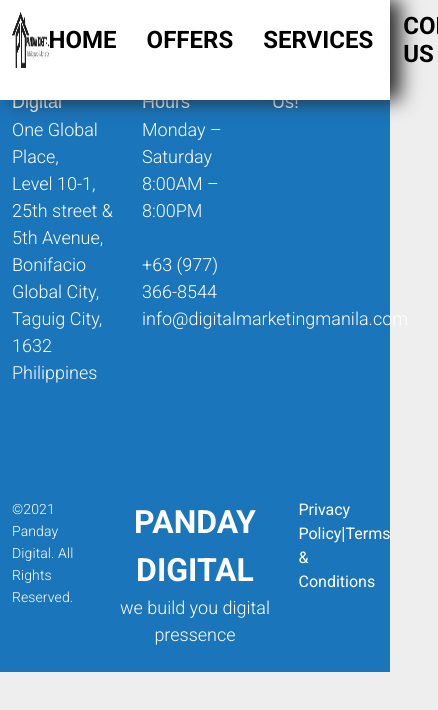
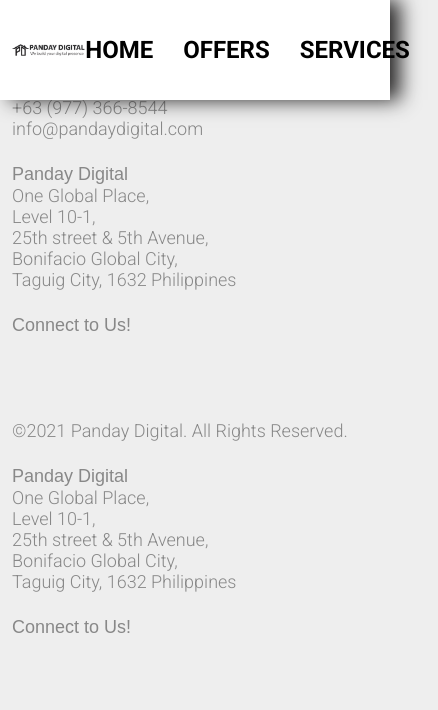
Before and after one commit to Code-Redstone/Panday-digital, a Nuxt app: page /article in a window 390 px wide. Shown: the top 710 px of the page, 438 px wide, since content can reach past the window. Built offline with nearby package versions, Linux system fonts and the light colour scheme.

Commit message:
Change homepage contents

```diff
--- a/components/Footer.vue
+++ b/components/Footer.vue
@@ -1,10 +1,9 @@
 <template>
-<v-app id="app">
-    <v-main>
+    <v-main >
         <v-sheet
         max-width="100%"
         max-height="100%"
-        class="Footer-color"
+        class="Footer-color desktop-main"
         >
             <v-container>
                 <v-row>
@@ -97,21 +96,142 @@
                 </v-row>
             </v-container>
         </v-sheet>
+        <v-container  class="Mdn">
+            <v-row>
+                <v-col sm="4" cols="12">
+                    <p class="black--text font-weight-light">
+                        <b>Business Hours</b><br>
+                        Monday – Saturday<br>
+                        8:00AM – 8:00PM<br><br>
+
+                        +63 (977) 366-8544<br>
+                        info@pandaydigital.com
+                    </p>
+                </v-col>
+                <v-col sm="4" cols="12" >
+                    <p class="black--text font-weight-light">
+                        <strong>Panday Digital</strong><br>
+                        One Global Place,<br>
+                        Level 10-1,<br>
+                        25th street & 5th Avenue,<br>
+                        Bonifacio Global City,<br>
+                        Taguig City, 1632 Philippines
+                    </p>
+                </v-col>
+                <v-col sm="4" cols="12" class="">
+                    <v-container>
+                        <v-row>
+                            <p class="white--text mb-10 text-sm-h4 font-weight-light"><b>Connect to Us!</b></p>
+                        </v-row>
+                        <v-row class="d-flex">
+                        <v-img
+                        class="my-1"
+                        :src="require(`~/assets/resources/fb.png`)"
+                        max-height="50px"
+                        max-width="50px"
+                        >
+                        </v-img>
+                        <v-img
+                        class="my-1"
+                        :src="require(`~/assets/resources/twitter.png`)"
+                        max-height="50px"
+                        max-width="50px"
+                        >
+                        </v-img>
+                        <v-img
+                        class="my-1"
+                        :src="require(`~/assets/resources/in.png`)"
+                        max-height="50px"
+                        max-width="50px"
+                        >
+                        </v-img>
+                        </v-row>
+                    </v-container>
+                </v-col>
+            </v-row>
+                        <v-row>
+                <v-col sm="4" cols="12">
+                    <p class="black--text text-sm-h1 font-weight-light">
+                        ©2021 Panday Digital. All Rights Reserved.
+                    </p>
+                </v-col>
+                <v-col sm="4" cols="12" >
+                    <p class="black--text font-weight-light">
+                        <strong>Panday Digital</strong><br>
+                        One Global Place,<br>
+                        Level 10-1,<br>
+                        25th street & 5th Avenue,<br>
+                        Bonifacio Global City,<br>
+                        Taguig City, 1632 Philippines
+                    </p>
+                </v-col>
+                <v-col sm="4" cols="12" class="">
+                    <v-container>
+                        <v-row>
+                            <p class="white--text mb-10 text-sm-h4 font-weight-light"><b>Connect to Us!</b></p>
+                        </v-row>
+                        <v-row class="d-flex">
+                        <v-img
+                        class="my-1"
+                        :src="require(`~/assets/resources/fb.png`)"
+                        max-height="50px"
+                        max-width="50px"
+                        >
+                        </v-img>
+                        <v-img
+                        class="my-1"
+                        :src="require(`~/assets/resources/twitter.png`)"
+                        max-height="50px"
+                        max-width="50px"
+                        >
+                        </v-img>
+                        <v-img
+                        class="my-1"
+                        :src="require(`~/assets/resources/in.png`)"
+                        max-height="50px"
+                        max-width="50px"
+                        >
+                        </v-img>
+                        </v-row>
+                    </v-container>
+                </v-col>
+            </v-row>
+        </v-container>
     </v-main>
-</v-app>
+
 </template>
 
 <script>
+//:style="themecolor"
+import { mapState } from 'vuex'
 export default {
-
+    data() {
+        return {
+           //
+        }
+    },
+//    computed: {
+//        ...mapState({
+//            themecolor: (state) => state.themecolor
+//        })
+//    },
+//    mounted() {
+//        console.log(this.themecolor)
+//    }
 }
 </script>
 
 <style>
+.mb-10{
+    margin-bottom: 10px !important;
+}
+.my-1{
+    margin:0 1% !important;
+}
 .Footer-color.v-sheet {
-    background-color: #1b75bb !important;
     border-color: #FFFFFF !important;
     color: rgb(255 255 255) !important;
+     background: #1b75bb !important;
 }
 #app .v-application--wrap{
     min-height: 100% !important;
--- a/components/FullService.vue
+++ b/components/FullService.vue
@@ -3,7 +3,7 @@
         <v-row>
             <v-col cols="12">
                 <div class=" text-center Services-Font">
-                <h1 class="white--text font-weight-bold text-xl-h1 text-lg-h2 text-md-h3 text-sm-h2 py-8">Full Service Digital Marketing Agency</h1>
+                <h1 class="white--text font-weight-bold text-xl-h1 text-lg-h2 text-md-h3 text-sm-h2 py-8">FULL-SERVICE DIGITAL MARKETING FIRM</h1>
                 </div>
             </v-col>
             <v-col cols="4" sm="12" md="4" lg="4" xl="4" v-for="service in services" :key="service.id" >
@@ -28,18 +28,18 @@
 
                 {
                     id: 1,
-                    title: 'Embody A "No Filter" Identity',
-                    discription:' "Merlina and her Digital Marketing Manila team is very professional. She tells what needs to be done and manages the clients expectations. She delivers on timeand is ready to answer queries and explains her work. I am happy to have found the right team to work with on a long-term basis."'
+                    title: 'Take a "No Filter" Image',
+                    discription:'Panday Digital Marketing team is highly professional. They tell you what needs to be done and manage your expectations. She delivers on time and is always available to answer questions and explain her work. I’m glad I discovered the right team to work with on a long-term basis'
                 },
                 {
                     id: 2,
-                    title: 'Liberate The Widest Audience Reach',
-                    discription:'We are centered on executing well-planned campaigns based on our globally-proven strategies. Even the most innovative product will fail without maximizing a hyper-targeted market. Rely on our calibre to assess patterns and to attain powerful audience links for your brand’s.'
+                    title: 'Reach Out to the Largest Audience',
+                    discription:'Our focus is on executing well-thought-out campaigns based on our globally proven methodologies. Without a hyper-targeted market, even the most innovative product would fail. Rely on our expertise to spot trends and create strong audience connections for your company.'
                 },
                 {
                     id: 3,
-                    title: 'Revolutionize With Successes',
-                    discription:'Skip the trial and error. Let’s focus on materializing your efforts not just with intuitive guesses, but hard facts and data. Analytics is the key to win over mediocre practices. Learn about your market, anticipate your competitors’ moves, and calculate your next power moves with us.'
+                    title: 'Transform with Successes',
+                    discription:' Dont waste time with trial and error. Lets concentrate on putting your efforts into action rather than merely making educated predictions. The secret to defeating substandard practices is to use analytics. You can learn about your market, predict your competitors moves, and calculate your next power move with us.'
                 },
             ],
         }
--- a/components/Header.vue
+++ b/components/Header.vue
@@ -1,9 +1,16 @@
 <template>
   <header>
-	  <div class="container">
+	  <div class="container d-flex">
 		<div class="mainmenu">
-            <img :src="require(`~/assets/resources/Panday-digital-long2.png`)" alt="" width="10%">
-			<nav class="float">
+            <img :src="require(`~/assets/resources/Panday-digital-long2.png`)" alt="" width="20%">
+			<nav class="float Mdn">
+				<nuxt-link to="/"><h1 class="font-weight-regular black--text text-xl-h2 text-lg-h3 text-md-h5 text-sm-h2">HOME</h1></nuxt-link>
+                <nuxt-link to="offers"><h1 class="font-weight-regular black--text text-xl-h1 text-lg-h1 text-md-h5 text-sm-h2">OFFERS</h1></nuxt-link>
+                <nuxt-link to="services"><h1 class="font-weight-regular black--text text-xl-h1 text-lg-h1 text-md-h5 text-sm-h2">SERVICES  </h1></nuxt-link>
+				<!--<nuxt-link to="article"> <h1 class="font-weight-regular black--text text-xl-h1 text-lg-h1 text-md-h5 text-sm-h2">ARTICLE</h1></nuxt-link>-->
+                <nuxt-link to="contact"><h1 class="font-weight-regular black--text text-xl-h1 text-lg-h1 text-md-h5 text-sm-h2">CONTACT US</h1></nuxt-link>
+			</nav>
+            <nav class="float Ddn">
 				<nuxt-link to="/"><h1 class="font-weight-regular black--text text-xl-h2 text-lg-h3 text-md-h5 text-sm-h2">HOME</h1></nuxt-link>
                 <nuxt-link to="offers"><h1 class="font-weight-regular black--text text-xl-h1 text-lg-h1 text-md-h5 text-sm-h2">OFFERS</h1></nuxt-link>
                 <nuxt-link to="services"><h1 class="font-weight-regular black--text text-xl-h1 text-lg-h1 text-md-h5 text-sm-h2">SERVICES  </h1></nuxt-link>
@@ -17,7 +24,11 @@
 
 <script>
 export default {
-
+    data() {
+        return {
+            mobilemenu:true,
+        }
+    }
 }
 </script>
 
@@ -27,6 +38,22 @@
   $color-pack: false;
 
   @import '~vuetify/src/styles/main.sass';
+  @media screen and (max-width:959px) and (min-width:10px) {
+    .desktop-main,
+    .Ddn{
+        display: none !important;
+    }
+    .mainmenu img {
+        display: flex;
+        align-self: center;
+    }
+  }
+    @media screen and (min-width:960px) {
+    .Mdn{
+        display: none !important;
+    }
+  }
+
 p{
     font-weight: 300;
 }
--- /dev/null
+++ b/components/MobileMenu.vue
@@ -0,0 +1,19 @@
+<template>
+    <nav class="float Ddn">
+        <nuxt-link to="/"><h1 class="font-weight-regular black--text text-xl-h2 text-lg-h3 text-md-h5 text-sm-h2">HOME</h1></nuxt-link>
+        <nuxt-link to="offers"><h1 class="font-weight-regular black--text text-xl-h1 text-lg-h1 text-md-h5 text-sm-h2">OFFERS</h1></nuxt-link>
+        <nuxt-link to="services"><h1 class="font-weight-regular black--text text-xl-h1 text-lg-h1 text-md-h5 text-sm-h2">SERVICES  </h1></nuxt-link>
+        <!--<nuxt-link to="article"> <h1 class="font-weight-regular black--text text-xl-h1 text-lg-h1 text-md-h5 text-sm-h2">ARTICLE</h1></nuxt-link>-->
+        <nuxt-link to="contact"><h1 class="font-weight-regular black--text text-xl-h1 text-lg-h1 text-md-h5 text-sm-h2">CONTACT US</h1></nuxt-link>
+    </nav>
+</template>
+
+<script>
+export default {
+name:'MobileMenu',
+}
+</script>
+
+<style>
+
+</style>
--- a/components/RegestrationForm.vue
+++ b/components/RegestrationForm.vue
@@ -5,23 +5,23 @@
                 <h3 class="font-weight-bold text-xl-h4 text-lg-h5 text-md-h6 text-sm-h4 pt-5">Digital Marketing Proposal</h3>
             </v-col>
             <v-col cols="12 " class="py-0">
-                <p class="ma-0 font-weight-light text-xl-h4 text-lg-h5 text-md-subtitle-1 text-sm-h5">Fields marked with an * are required </p>
+                <p class="ma-0 font-weight-light text-xl-h4 text-lg-h5 text-md-subtitle-1 text-sm-h5">Fields with an asterisk (*) are compulsory.</p>
             </v-col>
             <v-col cols="6" class="custom-width">
-                <v-text-field label="Full Name" auto-grow outlined rows="2" row-height="15">
+                <v-text-field label="Full name" auto-grow outlined rows="2" row-height="15">
                 </v-text-field>
             </v-col>
             <v-col cols="6" class="custom-width">
-                <v-text-field label="Business Name" auto-grow outlined rows="2" row-height="15">
+                <v-text-field label="Name of Business" auto-grow outlined rows="2" row-height="15">
                 </v-text-field>
             </v-col>
             <v-col cols="6" class="custom-width">
-                <v-text-field label="Email" auto-grow outlined rows="2" row-height="15">
+                <v-text-field label="E-mail address" auto-grow outlined rows="2" row-height="15">
                 </v-text-field>
             </v-col>
             <v-col cols="6" class="custom-width">
                 <v-text-field
-                label="Phone"
+                label="Phone number"
                 auto-grow outlined
                 rows="2"
                 row-height="15">
--- a/pages/index.vue
+++ b/pages/index.vue
@@ -1,6 +1,6 @@
 <template>
   <v-app >
-    <v-main style="margin-top:50px;">
+    <v-main style="margin-top:50px;" class="desktop-main">
       <v-sheet class="radius" color="#1b75bb" height="100%" width="100%" style="padding-top: 100px;">
         <v-container>
           <v-row>
@@ -17,8 +17,8 @@
             <v-col class=" center"  cols="12" sm="12" md="6" lg="6" xl="6" color="white">
               <div class="d-block ">
                 <h3 class="white--text font-weight-regular text-xl-h4 text-lg-h5 text-md-h6 text-sm-h4">WORLD-CLASS DIGITAL BUILDER</h3>
-                <h1 class="white--text font-weight-bold py-5 text-xl-h2 text-lg-h3 text-md-h5 text-sm-h2">PANDAY DIGITAL Driving Phenomenal Digital Standards</h1>
-                <p class="white--text font-weight-light text-xl-h5 text-lg-h5 text-md-subtitle-1 text-sm-h5">The digital brilliance your audience expects from you can only be matched with globally-tested digital artistry by the best digital marketing agency in the Philippines. Equip your brand with no less and transcend with the unexpected.</p><br>
+                <h1 class="white--text font-weight-bold py-5 text-xl-h2 text-lg-h3 text-md-h5 text-sm-h2">PANDAY DIGITAL Setting Outstanding Digital Standards</h1>
+                <p class="white--text font-weight-light text-xl-h5 text-lg-h5 text-md-subtitle-1 text-sm-h5">The leading digital marketing agency in the Philippines can only match the digital brilliance your audience expects from you with globally tested digital creativity. Don't settle for anything less than the unexpected when it comes to your brand.</p><br>
                 <v-btn class="Rounded-botton px-10 py-8 text-lg-h6 text-md-subtitle-1 text-sm-h5"
                   elevation="1"
                 ><nuxt-link to="contact">Get a Quote</nuxt-link>
@@ -30,12 +30,13 @@
       </v-sheet>
     </v-main>
     <v-sheet
+    class="desktop-main"
     max-height="100px"
     max-width="100%"
     >
       <svg id="hill-side-round" style=" margin-bottom:10px;fill: white;height: 100%;width: 100%;transform: scaleY(-1)scaleX(-1);background: rgb(27, 117, 187)" preserveAspectRatio="none" viewBox="0 0 1442 100" version="1.1" xmlns="http://www.w3.org/2000/svg" xmlns:xlink="http://www.w3.org/1999/xlink"> <path class="divider-color" d="M1442,34.6187945 C1315.02765,14.2772114 1160.84924,2.89696087 977.282647,2.89696087 C645.766901,2.89696087 281.275997,40.0139604 0,100 L0,0 L1442,0 L1442,34.6187945 Z"></path> </svg>
     </v-sheet>
-    <v-main>
+    <v-main class="desktop-main">
       <v-sheet
       max-width="100%"
       max-height="100%"
@@ -48,13 +49,13 @@
             <v-col cols="6" sm="12" md="6" lg="6" xl="6" >
               <div class="d-block ">
                 <h3 class="blue--text font-weight-regular text-xl-h4 text-lg-h5 text-md-h6 text-sm-h4 pt-5">WORLD-CLASS DIGITAL BUILDER</h3>
-                <h1 class="blue--text font-weight-bold text-xl-h2 text-lg-h3 text-md-h5 text-sm-h2 py-8">PANDAY DIGITAL Driving Phenomenal Digital Standards</h1>
-                <p class="black--text font-weight-light text-justify text-xl-h5 text-lg-h5 text-md-subtitle-1 text-sm-h5 text-justify">We all know this by now. Filipinos are always one step forward when it comes to detecting authentic and worthwhile brands online. Digital Marketing Manila yields straightforward and data-tested approaches for measurable results that expertly target their wonder.<br><br> We identify with intricately-crafted digital strategies translated to boosted traffic, revenue, and recognition. Today marks your edge to land the top space into your audience’s digital world. Are you in?
+                <h1 class="blue--text font-weight-bold text-xl-h2 text-lg-h3 text-md-h5 text-sm-h2 py-8">PANDAY DIGITAL Driving Outstanding Digital Specifications</h1>
+                <p class="black--text font-weight-light text-justify text-xl-h5 text-lg-h5 text-md-subtitle-1 text-sm-h5 text-justify">By now, we've all figured it out. When it comes to spotting genuine and reputable products online, Filipinos are always one step ahead. Panday Digital provides simple, data-backed strategies for measurable results that ideally target their admiration.<br><br> We recognize how carefully planned digital strategies have resulted in increased traffic, revenue, and recognition. Today is your last chance to claim the top spot in your target audience's digital universe. Are you up for it?
                 </p><br><br>
                 <v-btn x-large color="blue"
                   elevation="1"
                   class="px-15 py-10 "
-                ><span class="white--text font-weight-light text-justify text-xl-h6 text-lg-h6 text-md-subtitle-2 text-sm-h5"> See What We Can Do </span>
+                ><span class="white--text font-weight-light text-justify text-xl-h6 text-lg-h6 text-md-subtitle-2 text-sm-h5">SEE WHAT WE OFFER</span>
                 </v-btn>
               </div>
             </v-col>
@@ -62,47 +63,55 @@
         </v-container>
       </v-sheet>
     </v-main>
-    <v-main>
+    <v-main class="desktop-main">
       <svg id="hill-side-round" style="fill: rgb(27, 117, 187);height: 100px; width: 100%; transform: scaleY(-1) scaleX(-1); position: relative;top: 10px;" preserveAspectRatio="none" viewBox="0 0 1442 100" version="1.1" xmlns="http://www.w3.org/2000/svg" xmlns:xlink="http://www.w3.org/1999/xlink"> <path class="divider-color" d="M1442,34.6187945 C1315.02765,14.2772114 1160.84924,2.89696087 977.282647,2.89696087 C645.766901,2.89696087 281.275997,40.0139604 0,100 L0,0 L1442,0 L1442,34.6187945 Z"></path> </svg>
       <v-sheet class="" color="#1b75bb" height="101%" width="100%">
         <FullService/>
       </v-sheet>
     </v-main>
-    <v-main>
+    <v-main class="desktop-main">
       <v-sheet max-width="100%" max-height="100%">
         <svg id="hill-side-round" style="fill:  rgb(27, 117, 187);height: 100px;width: 100%;transform: scaleY(1)scaleX(1);" preserveAspectRatio="none" viewBox="0 0 1442 100" version="1.1" xmlns="http://www.w3.org/2000/svg" xmlns:xlink="http://www.w3.org/1999/xlink"> <path class="divider-color" d="M1442,34.6187945 C1315.02765,14.2772114 1160.84924,2.89696087 977.282647,2.89696087 C645.766901,2.89696087 281.275997,40.0139604 0,100 L0,0 L1442,0 L1442,34.6187945 Z"></path> </svg>
       </v-sheet>
     </v-main>
-    <v-main>
+    <v-main class="desktop-main">
       <v-sheet class="" height="100%" width="100%">
         <BeOnTop/>
       </v-sheet>
     </v-main>
-    <v-main>
+    <v-main class="desktop-main">
       <v-sheet class="" height="100%" width="100%">
         <v-container>
           <v-row>
-            <v-col class="Text-center center"  sm="12" md="6" lg="6" xl="6" >
-              <v-img
-              max-width="100%"
-              max-height="100%"
-              :src="require(`~/assets/resources/Why-Digital-marketing-manila.png`)"
-              >
-              </v-img>
+            <v-col class="Text-center"  cols="12" >
+              <h3  class="blue--text text-center text-xl-h3 text-lg-h4 text-md-h5 text-sm-h3 font-weight-bold py-5"> Why Panday Digital Should be Partner in Digital Marketing</h3>
             </v-col>
-            <v-col class="d-flex" sm="12" md="6" lg="6" xl="6" >
-              <div class="div ">
-                <h3  class="blue--text text-xl-h3 text-lg-h4 text-md-h5 text-sm-h3 font-weight-bold py-5"> Why Choose us as Your Digital Marketing Agency in Manila?</h3>
-                <p class="font-weight-light text-xl-h5 text-lg-h5 text-md-h6 text-sm-h3">Why indeed, over and above all the digital marketing agencies in town and beyond, would you choose us?<br><br>
-                Is it only because of the wide array of services we offer, or there is more to us?<br><br>
-                There certainly is. The final status of your digital marketing strategy and how it looks to the eye and the results it yields are proof of our skill and competence in the field, but how we go about it, that entire procedure is a wholesome display of our service.</p><br>
+            <v-col class="d-flex"  sm="12" md="6" lg="6" xl="6" >
+              <div class="div">
+                <p class="font-weight-light text-xl-h5 text-lg-h5 text-md-h6 text-sm-h3">
+                  1. Knowledgeable and Highly Experienced.
+                  <br><br>
+                  2. Particular with Deadlines.
+                  <br><br>
+                  3. Outstanding Track Records
+                  <br><br>
+                  4. Budget-Friendly Pricing
+                  <br><br>
+                  5. Conscientious Marketing
+                  </p><br>
+              </div>
+            </v-col>
+            <v-col class=""  sm="12" md="6" lg="6" xl="6" >
+              <div class="div">
+                <p class="font-weight-light text-xl-h5 text-lg-h5 text-md-h6 text-sm-h3">Why would you select us over all the other digital marketing firms in town?  Is it just due to the diverse services we provide, or is there more to us?<br><br>There is, indeed, more to us. The result of your digital marketing plan, how it appears to the consumers' eyes, and the outcomes it produces, are evidence of our experience and competence in the field. Plus, how we go about the entire approach is a wholesome exhibition of our service.</p><br>
               </div>
             </v-col>
           </v-row>
         </v-container>
       </v-sheet>
     </v-main>
-    <v-main>
+    <!--
+    <v-main class="desktop-main">
       <svg id="deepening-off" style="fill: rgb(27, 117, 187); height:60px; width:100%; transform: scaleY(-1) scaleX(-1);     position: relative; top: 7px;" preserveAspectRatio="none" viewBox="0 0 1442 100" version="1.1" xmlns="http://www.w3.org/2000/svg" xmlns:xlink="http://www.w3.org/1999/xlink"> <path class="divider-color" d="M394.85237,100 L-1,100 L-1,0 L-1,1.07456559 C157.650655,93.379895 352.733938,121.089042 584.249849,84.2020074 C913.749958,31.7033176 1199.33335,4.31314693 1441.00001,2.03149535 L1441.00001,0 L-0.999987893,0 L1441,0 L-0.999987893,0 L1441,0 L1441,100 L-1,100 L-1,0 L-1,1.07456559 C112.35263,67.0248254 244.303421,99.9999702 394.85237,100 Z" id="deepening-off" transform="translate(720.000006, 50.000000) scale(1, -1) translate(-720.000006, -50.000000) "></path> </svg>
       <v-sheet class="" height="400px" width="100%" color="#1b75bb">
         <div class="container">
@@ -165,7 +174,8 @@
         </div>
       </v-sheet>
     </v-main>
-    <v-main>
+    -->
+    <v-main class="desktop-main">
       <div class="container">
         <v-row>
           <v-col
@@ -192,12 +202,17 @@
           </v-col>
         </v-row>
       </div>
-    </v-main>
-    <v-main>
+    </v-main >
+    <v-main class="desktop-main">
       <div class="testing101">
         <h1 v-bind:jr="jr"></h1>
       </div>
     </v-main>
+    <main class="Mobile pt-100">
+      <div class="container">
+        <h1>p</h1>
+      </div>
+    </main>
   </v-app>
 </template>
 
@@ -216,8 +231,8 @@
         faqs:[
           {
             id:1,
-            question:'Why Panday Digital?',
-            answer:'We offer you A to Z services to materialize your digital marketing strategy and help you reap the best results of your online presence. We listen to your thoughts and ideas, we help innovate and improvise those and implement them in the final product, which we create with a combination of fruitful SEO techniques, unique designs, appealing content, and effective and compatible coding.',
+            question:'1. Why Choose Panday Digital?',
+            answer:'We offer various services to help you put your digital marketing strategy into action and get the most out of your online presence. We listen to your ideas and suggestions, then assist you to innovate and improve them before incorporating them into the final result, which we create using a combination of successful SEO strategies, distinctive designs, compelling content, and efficient and compatible coding.',
           },
           {
             id:2,
@@ -268,6 +283,9 @@
 </script>
 
 <style>
+.pt-100{
+  padding-top: 100px;
+}
 .center {
     display: flex;
     align-items: center;
--- a/pages/offers/index.vue
+++ b/pages/offers/index.vue
@@ -206,6 +206,9 @@
         this.router.push('/dashboard');
       }
     },
+//    mounted() {
+//        this.$store.dispatch('themecolor/setThemeColor',  "background-color: #000 !important")
+//    },
     data() {
       return {
         colors:[
--- a/pages/services/index.vue
+++ b/pages/services/index.vue
@@ -78,6 +78,9 @@
         this.router.push('/dashboard');
       }
     },
+//    mounted() {
+//     this.$store.dispatch('themecolor/setThemeColor', "background-color: #eee !important")
+//    },
     data() {
       return {
         faqs:[
```
Also changed, not shown: components/BeOnTop.vue (+19 -19 lines), layouts/default.vue (+12 -1 lines), store/index.js (added, +11 -0 lines), store/themecolor.js (added, +16 -0 lines), assets/resources/Panday-digital-long2.png.
